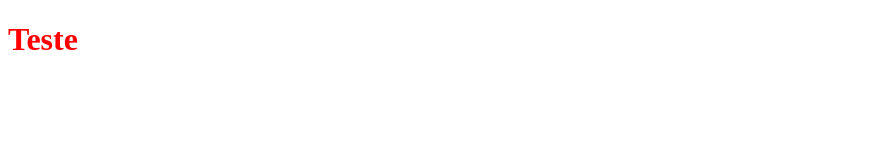
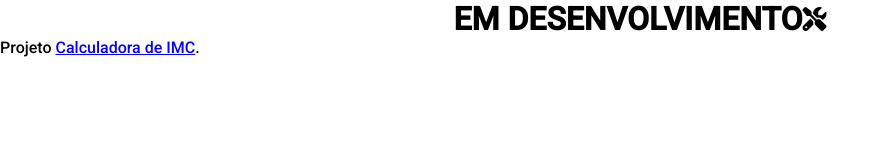
Before and after one commit to Rhuan-Ribeiro/Rhuan-Ribeiro.github.io, a plain HTML site: page index.html in a window 1280 px wide. Shown: the whole page, without its empty margins (0-889 px from the left). Drawn offline with Linux system fonts and the light colour scheme.

Commit message:
add IMC Calculator

```diff
--- /dev/null
+++ b/assets/css/styles.css
@@ -0,0 +1,21 @@
+@import url('https://fonts.googleapis.com/css2?family=Roboto:wght@100;500&display=swap');
+
+* {
+    margin: 0;
+    padding: 0;
+    box-sizing: border-box;
+}
+
+body {
+    font-family: 'Roboto';
+}
+
+.container {
+    display: flex;
+    align-items: center;
+    justify-content: center;
+}
+
+.container i {
+    font-size: 24px;
+}
--- a/css/styles.css
+++ /dev/null
@@ -1,3 +0,0 @@
-h1 {
-    color: red;
-}
--- a/index.html
+++ b/index.html
@@ -1,12 +1,23 @@
 <!DOCTYPE html>
-<html lang="en">
+<html lang="pt-BR">
+
 <head>
     <meta charset="UTF-8">
     <meta name="viewport" content="width=device-width, initial-scale=1.0">
     <title>Rhuan Ribeiro</title>
-    <link rel="stylesheet" href="css/styles.css">
+    <link rel="stylesheet" href="assets/css/styles.css">
+    <link rel="stylesheet" href="https://cdnjs.cloudflare.com/ajax/libs/font-awesome/6.5.1/css/all.min.css"
+        integrity="sha512-DTOQO9RWCH3ppGqcWaEA1BIZOC6xxalwEsw9c2QQeAIftl+Vegovlnee1c9QX4TctnWMn13TZye+giMm8e2LwA=="
+        crossorigin="anonymous" referrerpolicy="no-referrer" />
 </head>
+
 <body>
-    <h1>Teste</h1>
+    <div class="container">
+        <h1>EM DESENVOLVIMENTO</h1>
+        <i class="fa-solid fa-screwdriver-wrench"></i>
+    </div>
+
+    <span>Projeto <a href="projects/Calculadora-IMC/index.html">Calculadora de IMC</a>.</span>
 </body>
+
 </html>
```
Also changed, not shown: 3 other files.
